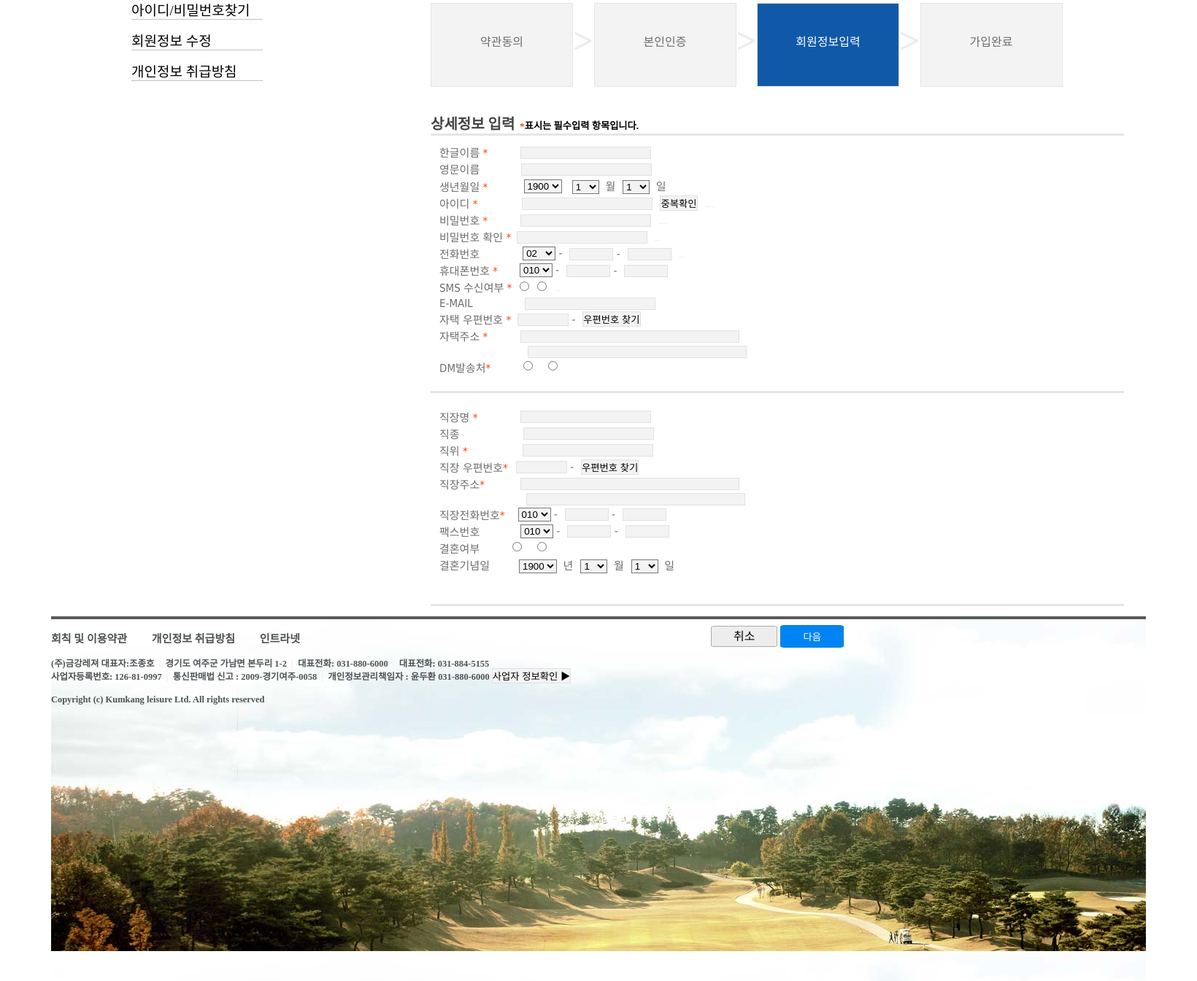
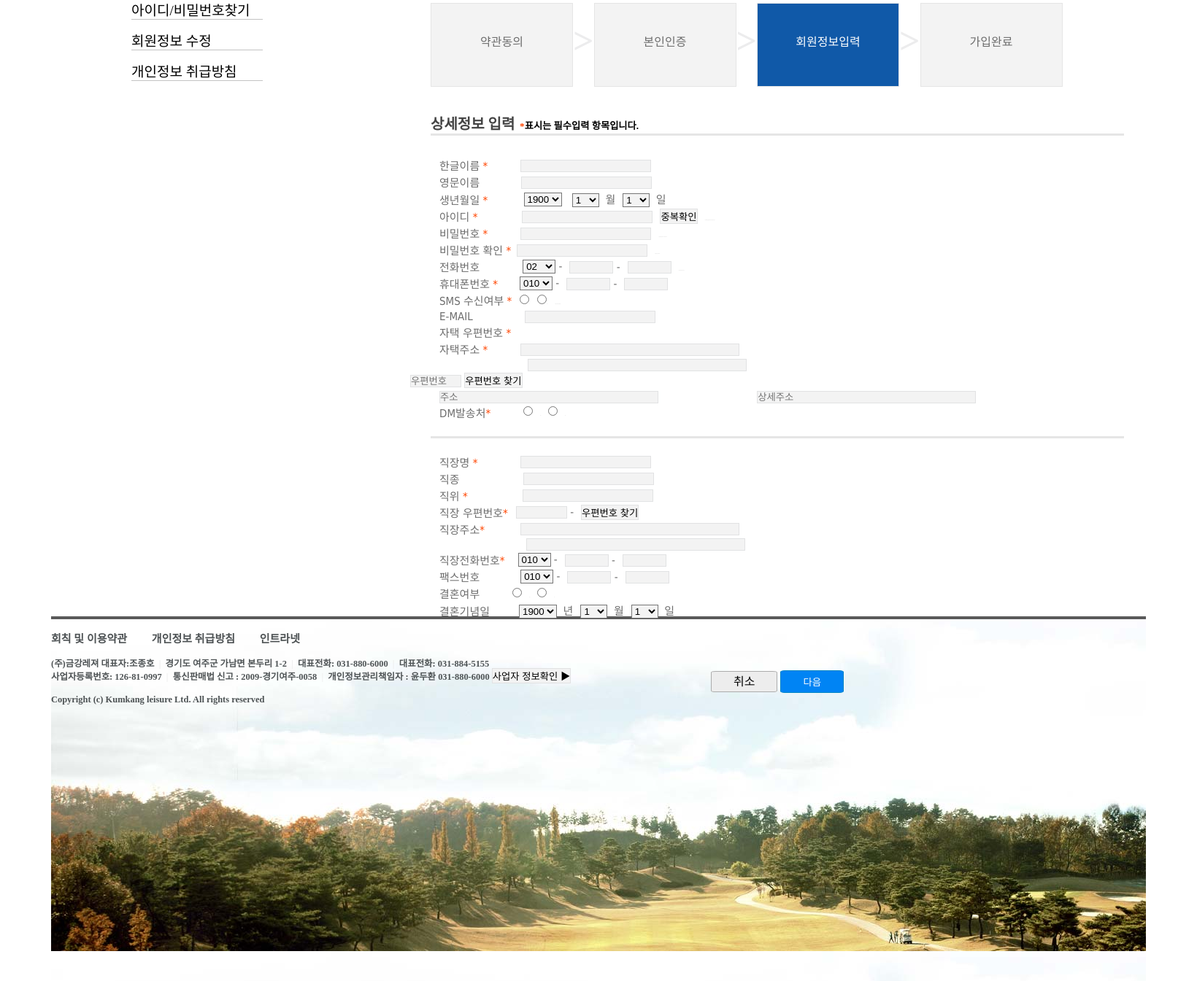
Before and after one commit to nonoji08/htdocs, a PHP site: page /kcc/kcc_copy.php in a window 1640 px wide; the page is wider, and only the part inside the window is pictured. Shown: the part 403-1748 px from the top of that part at 73% size. Run offline with PHP 8.4, Linux system fonts and the light colour scheme; some libraries are stand-ins or nearby versions.

Commit message:
올챙이한마리

```diff
--- a/kcc/kcc_copy.php
+++ b/kcc/kcc_copy.php
@@ -4,6 +4,15 @@
 <head>
     <link rel="stylesheet" href="css/kcc.css">
     <meta charset="UTF-8">
+   <script src="http://dmaps.daum.net/map_js_init/postcode.v2.js"></script>
+<script>
+    new daum.Postcode({
+        oncomplete: function(data) {
+            // 팝업에서 검색결과 항목을 클릭했을때 실행할 코드를 작성하는 부분입니다.
+            // 예제를 참고하여 다양한 활용법을 확인해 보세요.
+        }
+    }).open();
+</script>
     <title>KCC</title>
 </head>
 <body>
@@ -162,14 +171,64 @@
                     </tr>
                     <tr>
                         <td id="post">자택 우편번호&nbsp;<span class="star">*</span></td>
-                        <td><input type="text" name="epost" style="width:70px;margin-left:-40px;">&nbsp;-</td>
-                        <td><input type="button" value="우편번호 찾기"></td>
+
                     </tr>
                     <tr>
                         <td>자택주소&nbsp;<span class="star">*</span></td>
                         <td><input type="text" style="width:300px;" name="address"></td>
                         <td><br/><input name="address_etc" type="text" style="width:300px; margin-left:131px;"></td>
                     </tr>
+                    <tr>
+                        <td><input type="text" style="width:70px;margin-left:-40px;" id="epost" placeholder="우편번호">
+                        <input type="button" name="epost" onclick="sample6_execDaumPostcode()" value="우편번호 찾기"></td><br>
+                 </tr><tr>
+                 <td><input type="text" id="address" style="width:300px;" placeholder="주소">
+                 <input type="text" id="address2_etc" style="width:300px; margin-left:131px;" placeholder="상세주소"></td>
+                 </tr>
+                <script src="http://dmaps.daum.net/map_js_init/postcode.v2.js"></script>
+                <script>
+                    function sample6_execDaumPostcode() {
+                        new daum.Postcode({
+                            oncomplete: function(data) {
+                                // 팝업에서 검색결과 항목을 클릭했을때 실행할 코드를 작성하는 부분.
+
+                                // 각 주소의 노출 규칙에 따라 주소를 조합한다.
+                                // 내려오는 변수가 값이 없는 경우엔 공백('')값을 가지므로, 이를 참고하여 분기 한다.
+                                var fullAddr = ''; // 최종 주소 변수
+                                var extraAddr = ''; // 조합형 주소 변수
+
+                                // 사용자가 선택한 주소 타입에 따라 해당 주소 값을 가져온다.
+                                if (data.userSelectedType === 'R') { // 사용자가 도로명 주소를 선택했을 경우
+                                    fullAddr = data.roadAddress;
+
+                                } else { // 사용자가 지번 주소를 선택했을 경우(J)
+                                    fullAddr = data.jibunAddress;
+                                }
+
+                                // 사용자가 선택한 주소가 도로명 타입일때 조합한다.
+                                if(data.userSelectedType === 'R'){
+                                    //법정동명이 있을 경우 추가한다.
+                                    if(data.bname !== ''){
+                                        extraAddr += data.bname;
+                                    }
+                                    // 건물명이 있을 경우 추가한다.
+                                    if(data.buildingName !== ''){
+                                        extraAddr += (extraAddr !== '' ? ', ' + data.buildingName : data.buildingName);
+                                    }
+                                    // 조합형주소의 유무에 따라 양쪽에 괄호를 추가하여 최종 주소를 만든다.
+                                    fullAddr += (extraAddr !== '' ? ' ('+ extraAddr +')' : '');
+                                }
+
+                                // 우편번호와 주소 정보를 해당 필드에 넣는다.
+                                document.getElementById('sample6_postcode').value = data.zonecode; //5자리 새우편번호 사용
+                                document.getElementById('sample6_address').value = fullAddr;
+
+                                // 커서를 상세주소 필드로 이동한다.
+                                document.getElementById('sample6_address2').focus();
+                            }
+                        }).open();
+                    }
+                </script>
                     <tr>
                         <td>DM발송처<span class="star">*</span></td>
                         <td><input type="radio" name="DM" value="home"></td>
```
